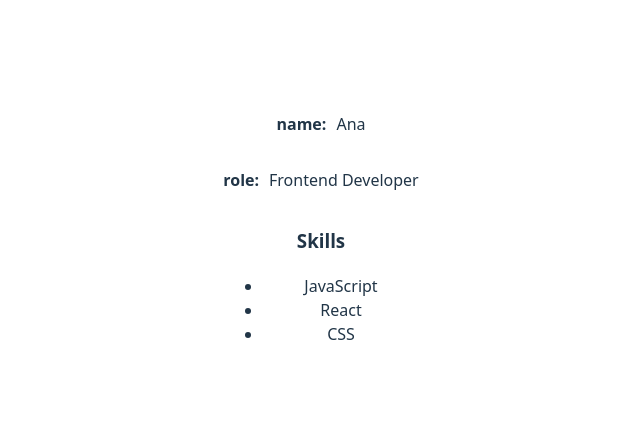
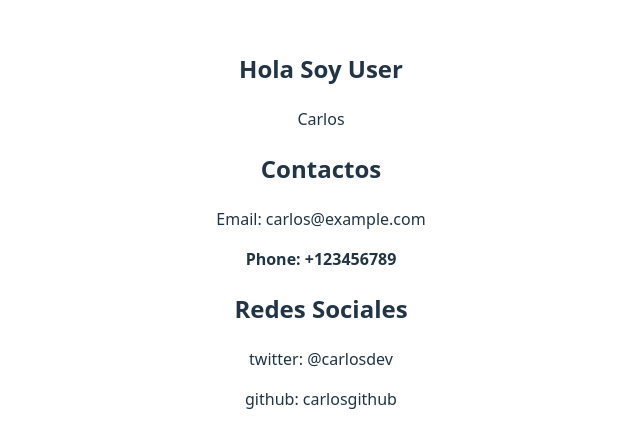
Before and after one commit to JoseAv/Examples-React-19, a React (Vite) app: page / in a window 1280 px wide. Shown: the part 171-618 px from the top of the page, without its empty margins (319-959 px from the left). Built offline with nearby package versions, Linux system fonts and the light colour scheme.

Commit message:
Segundo ejercicio

```diff
--- a/src/App.tsx
+++ b/src/App.tsx
@@ -1,11 +1,12 @@
 import './App.css'
-import { UserCard } from './modules/easy/UserCard'
+import { User } from './modules/easy/ObjectoConAnidamiento/User'
 
 function App() {
 
   return (
     <>
-      <UserCard />
+      {/* <UserCard /> */}
+      <User />
     </>
   )
 }
--- /dev/null
+++ b/src/modules/easy/ObjectoConAnidamiento/Contact.tsx
@@ -0,0 +1,37 @@
+import type React from "react"
+import type { typeContact } from "./types"
+import { Social } from "./Social"
+
+interface typesContactos {
+    contact: typeContact
+}
+
+
+export const Contact: React.FC<typesContactos> = ({ contact }) => {
+
+    return (
+        <div>
+            <h2>Contactos</h2>
+            {Object.entries(contact).map(([key, value]) => {
+                return key !== 'social' ?
+                    <div key={key}>
+                        {
+                            key === 'email'
+                                ?
+                                <p>Email: {value}</p>
+                                :
+                                <strong>Phone: {value}</strong>
+                        }
+                    </div>
+                    :
+                    <div key={key}>
+                        <Social social={value} />
+                    </div>
+            })}
+        </div>
+    )
+
+
+
+
+}
--- /dev/null
+++ b/src/modules/easy/ObjectoConAnidamiento/Social.tsx
@@ -0,0 +1,24 @@
+import type React from "react"
+import type { typeSocial } from "./types"
+
+interface typesComponenteSocial {
+    social: typeSocial
+}
+
+
+export const Social: React.FC<typesComponenteSocial> = ({ social }) => {
+
+    return (
+        <div>
+            <h2>Redes Sociales</h2>
+            {Object.entries(social).map(([key, value]) => {
+                return <p key={key}>{key}: {value}</p>
+            })}
+
+        </div>
+    )
+
+
+
+
+}
--- /dev/null
+++ b/src/modules/easy/ObjectoConAnidamiento/User.tsx
@@ -0,0 +1,26 @@
+import { Contact } from "./Contact"
+import { userProfile } from "./types"
+
+
+export const User = () => {
+
+    return (
+        <>
+            <h2>Hola Soy User</h2>
+            {Object.entries(userProfile).map(([key, value]) => {
+                return key !== 'contact' ?
+                    <div key={key}>
+                        <p>{value}</p>
+                    </div>
+                    :
+                    <div key={key}>
+                        <Contact contact={value} />
+                    </div>
+
+
+
+            })}
+        </>
+    )
+
+}
--- /dev/null
+++ b/src/modules/easy/ObjectoConAnidamiento/types.ts
@@ -0,0 +1,28 @@
+export interface typeProfile {
+    name: string
+    contact: typeContact
+}
+
+export interface typeContact {
+    email: string
+    phone: string
+    social: typeSocial
+}
+
+export interface typeSocial {
+    twitter: string
+    github: string
+}
+
+
+export const userProfile: typeProfile = {
+    name: "Carlos",
+    contact: {
+        email: "carlos@example.com",
+        phone: "+123456789",
+        social: {
+            twitter: "@carlosdev",
+            github: "carlosgithub"
+        }
+    }
+};
```
